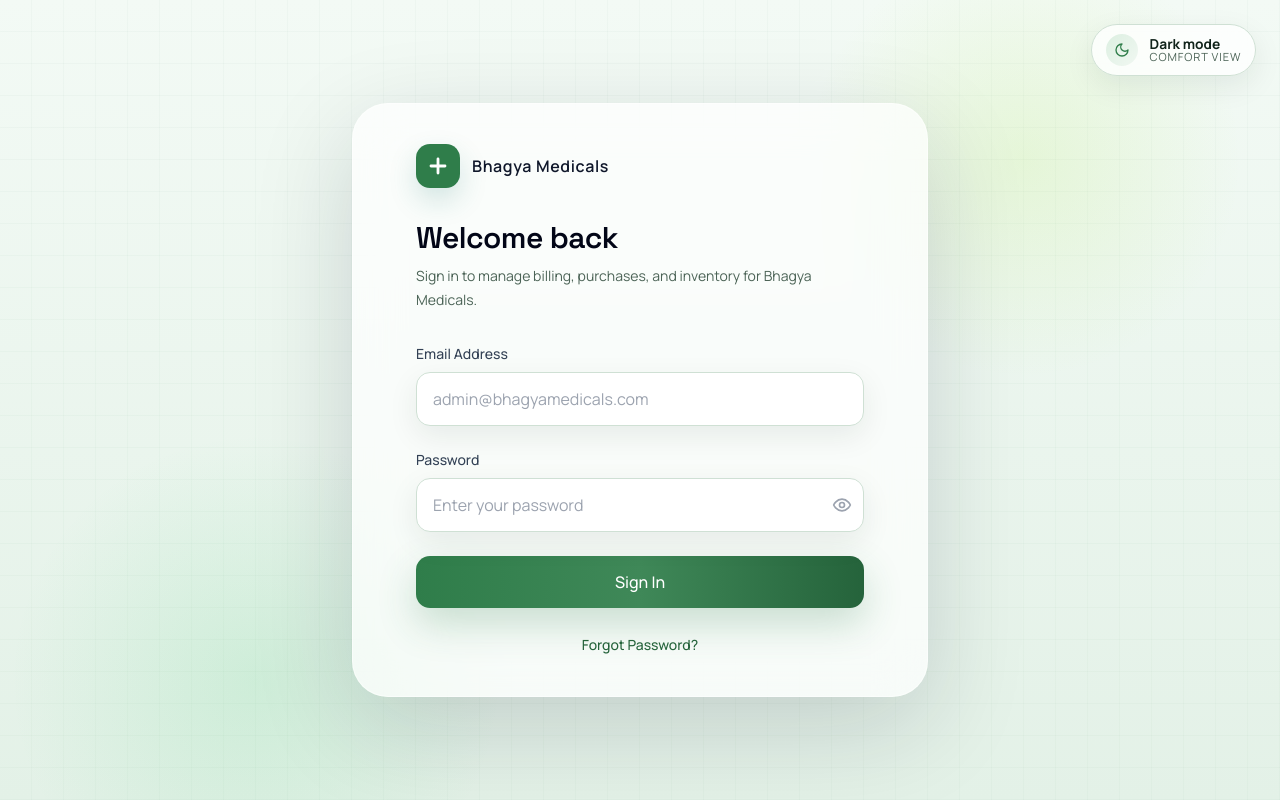
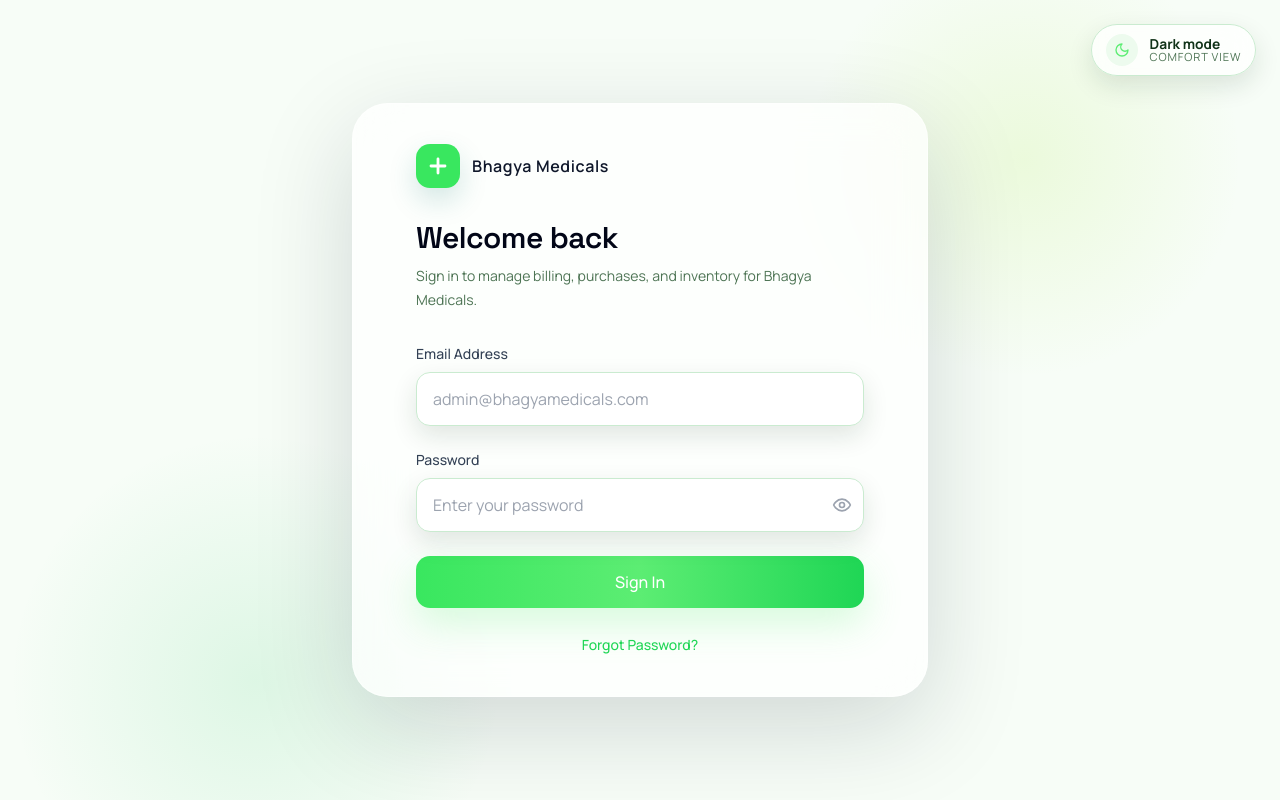
Before and after one commit to Sathwik332004/Internship, a React (Vite) app in the folder frontend/: page /login in a window 1280 px wide. Built offline with nearby package versions, Linux system fonts and the light colour scheme.

Commit message:
Refactor code structure for improved readability and maintainability

```diff
--- a/frontend/src/index.css
+++ b/frontend/src/index.css
@@ -5,69 +5,66 @@
 @tailwind utilities;
 
 :root {
-  --bg: #f3faf5;
-  --bg-soft: #e3f1e7;
+  --bg: #f7fdf7;
+  --bg-soft: #edfbee;
   --surface: #ffffff;
-  --surface-muted: #f6fbf7;
-  --text: #10231a;
-  --text-muted: #4b6356;
-  --border: #cfe0d4;
-  --accent: #2f7d4a;
-  --accent-strong: #25633b;
-  --accent-soft: #dcefe1;
-  --accent-soft-strong: #b9d8c1;
-  --brand-50: #f1f8f2;
-  --brand-100: #dcefe1;
-  --brand-200: #b9d8c1;
-  --brand-300: #8fbea0;
-  --brand-400: #5ea074;
-  --brand-500: #3f8858;
-  --brand-600: #2f7d4a;
-  --brand-700: #25633b;
-  --brand-800: #1f4f31;
-  --brand-900: #183f28;
-  --brand-950: #0d2516;
-  --brand-rgb: 47, 125, 74;
-  --brand-rgb-strong: 37, 99, 59;
-  --shadow-soft: 0 10px 30px rgba(16, 35, 26, 0.08);
+  --surface-muted: #f1fbf2;
+  --text: #103218;
+  --text-muted: #4d7454;
+  --border: #caebd0;
+  --accent: #5ced73;
+  --accent-strong: #39e75f;
+  --accent-soft: #e8fbea;
+  --accent-soft-strong: #abf7b1;
+  --brand-50: #f7fdf7;
+  --brand-100: #edfbee;
+  --brand-200: #dff7e1;
+  --brand-300: #c8f2cc;
+  --brand-400: #abf7b1;
+  --brand-500: #5ced73;
+  --brand-600: #39e75f;
+  --brand-700: #1fd655;
+  --brand-800: #00c04b;
+  --brand-900: #00963d;
+  --brand-950: #006b2f;
+  --brand-rgb: 92, 237, 115;
+  --brand-rgb-strong: 57, 231, 95;
+  --shadow-soft: 0 10px 26px rgba(16, 50, 24, 0.12);
 
   font-family: "Manrope", "Segoe UI", sans-serif;
   line-height: 1.5;
   font-weight: 400;
   color: var(--text);
-  background:
-    radial-gradient(circle at 15% 10%, rgba(47, 125, 74, 0.12), transparent 28%),
-    radial-gradient(circle at 88% 2%, rgba(143, 190, 160, 0.16), transparent 24%),
-    linear-gradient(180deg, var(--bg) 0%, var(--bg-soft) 100%);
+  background: var(--bg);
   color-scheme: light;
 }
 
 :root[data-theme='dark'] {
-  --bg: #08110c;
-  --bg-soft: #0d1a13;
-  --surface: #122019;
-  --surface-muted: #182a21;
-  --text: #edf7f0;
-  --text-muted: #9fb4a6;
-  --border: #274235;
-  --accent: #63c27b;
-  --accent-strong: #84d89a;
-  --accent-soft: #173124;
-  --accent-soft-strong: #214332;
-  --brand-50: #0f1d15;
-  --brand-100: #173124;
-  --brand-200: #214332;
-  --brand-300: #2f5c45;
-  --brand-400: #449760;
-  --brand-500: #54af6d;
-  --brand-600: #63c27b;
-  --brand-700: #84d89a;
-  --brand-800: #a7e7b8;
-  --brand-900: #cff5d8;
-  --brand-950: #ecfff0;
-  --brand-rgb: 99, 194, 123;
-  --brand-rgb-strong: 132, 216, 154;
-  --shadow-soft: 0 18px 36px rgba(0, 0, 0, 0.34);
+  --bg: #111315;
+  --bg-soft: #0d0f12;
+  --surface: #161a1f;
+  --surface-muted: #12161a;
+  --text: #f2f5f7;
+  --text-muted: #b7c1c7;
+  --border: #2a2f36;
+  --accent: #5ced73;
+  --accent-strong: #abf7b1;
+  --accent-soft: #15181c;
+  --accent-soft-strong: #1c2127;
+  --brand-50: #0f1215;
+  --brand-100: #12161a;
+  --brand-200: #161a1f;
+  --brand-300: #1c2127;
+  --brand-400: #242a31;
+  --brand-500: #39e75f;
+  --brand-600: #5ced73;
+  --brand-700: #83f28f;
+  --brand-800: #abf7b1;
+  --brand-900: #c8f2cc;
+  --brand-950: #e3fae5;
+  --brand-rgb: 92, 237, 115;
+  --brand-rgb-strong: 171, 247, 177;
+  --shadow-soft: 0 18px 36px rgba(0, 0, 0, 0.42);
   color-scheme: dark;
 }
 
@@ -96,16 +93,16 @@
 }
 
 ::-webkit-scrollbar-track {
-  background: #edf5ef;
+  background: #e4f7e6;
 }
 
 ::-webkit-scrollbar-thumb {
-  background: #b6ccbc;
+  background: #abf7b1;
   border-radius: 4px;
 }
 
 ::-webkit-scrollbar-thumb:hover {
-  background: #8aa895;
+  background: #83f28f;
 }
 
 /* Print styles */
@@ -223,11 +220,11 @@
 th {
   background-color: var(--surface-muted);
   font-weight: 600;
-  color: #2d4a39;
+  color: #365c3d;
 }
 
 tr:hover {
-  background-color: #eff7f1;
+  background-color: #f0fbf1;
 }
 
 /* Form input focus */
@@ -259,11 +256,7 @@
 }
 
 .medical-grid {
-  background:
-    linear-gradient(transparent 31px, rgba(143, 190, 160, 0.12) 32px),
-    linear-gradient(90deg, transparent 31px, rgba(143, 190, 160, 0.12) 32px),
-    linear-gradient(180deg, var(--bg) 0%, var(--bg-soft) 100%);
-  background-size: 32px 32px, 32px 32px, cover;
+  background: var(--bg);
 }
 
 h1, h2, h3, h4 {
@@ -279,7 +272,7 @@
 :root[data-theme='dark'] .bg-white\/90,
 :root[data-theme='dark'] .bg-white\/80,
 :root[data-theme='dark'] .bg-white\/70 {
-  background-color: rgba(18, 32, 25, 0.9) !important;
+  background-color: #161a1f !important;
 }
 
 :root[data-theme='dark'] .bg-slate-50,
@@ -289,17 +282,17 @@
 
 :root[data-theme='dark'] .bg-slate-100,
 :root[data-theme='dark'] .bg-gray-100 {
-  background-color: #1d3126 !important;
+  background-color: #12161a !important;
 }
 
 :root[data-theme='dark'] .bg-slate-900,
 :root[data-theme='dark'] .bg-slate-950 {
-  background-color: #09120d !important;
+  background-color: #0d0f12 !important;
 }
 
 :root[data-theme='dark'] .bg-black\/50,
 :root[data-theme='dark'] .bg-slate-950\/55 {
-  background-color: rgba(2, 8, 5, 0.72) !important;
+  background-color: rgba(13, 15, 18, 0.72) !important;
 }
 
 .border-gray-200,
@@ -309,7 +302,7 @@
 
 :root[data-theme='dark'] .border-gray-300,
 :root[data-theme='dark'] .border-slate-300 {
-  border-color: #355645 !important;
+  border-color: #31363d !important;
 }
 
 :root[data-theme='dark'] .border-white\/50,
@@ -317,7 +310,7 @@
 :root[data-theme='dark'] .border-white\/40,
 :root[data-theme='dark'] .border-white\/15,
 :root[data-theme='dark'] .border-white\/10 {
-  border-color: rgba(132, 216, 154, 0.16) !important;
+  border-color: rgba(242, 245, 247, 0.14) !important;
 }
 
 .text-gray-600,
@@ -335,7 +328,7 @@
 
 :root[data-theme='dark'] .text-gray-700,
 :root[data-theme='dark'] .text-slate-700 {
-  color: #c6d8cb !important;
+  color: #e8edf0 !important;
 }
 
 :root[data-theme='dark'] .text-gray-600,
@@ -348,7 +341,7 @@
 }
 
 :root[data-theme='dark'] .text-white {
-  color: #f5fcf7 !important;
+  color: #f2f5f7 !important;
 }
 
 .shadow-sm,
@@ -367,19 +360,19 @@
 :root[data-theme='dark'] .hover\:bg-gray-50:hover,
 :root[data-theme='dark'] .hover\:bg-slate-100:hover,
 :root[data-theme='dark'] .hover\:bg-gray-100:hover {
-  background-color: #1d3126 !important;
+  background-color: #1c2127 !important;
 }
 
 :root[data-theme='dark'] .hover\:text-gray-600:hover,
 :root[data-theme='dark'] .hover\:text-slate-600:hover,
 :root[data-theme='dark'] .hover\:text-gray-700:hover,
 :root[data-theme='dark'] .hover\:text-slate-700:hover {
-  color: #dbeade !important;
+  color: #f2f5f7 !important;
 }
 
 :root[data-theme='dark'] .placeholder\:text-slate-400::placeholder,
 :root[data-theme='dark'] .placeholder\:text-gray-400::placeholder {
-  color: #7d9386 !important;
+  color: #9aa6ad !important;
 }
 
 .bg-emerald-600 {
@@ -488,7 +481,7 @@
 .text-cyan-50,
 .text-cyan-50\/90,
 .text-cyan-100\/90 {
-  color: rgba(241, 248, 242, 0.9) !important;
+  color: rgba(244, 247, 223, 0.92) !important;
 }
 
 .text-teal-700\/85 {
@@ -659,7 +652,7 @@
 .from-cyan-700,
 .from-amber-600 {
   --tw-gradient-from: var(--brand-600) var(--tw-gradient-from-position) !important;
-  --tw-gradient-to: rgb(47 125 74 / 0) var(--tw-gradient-to-position) !important;
+  --tw-gradient-to: rgba(var(--brand-rgb), 0) var(--tw-gradient-to-position) !important;
   --tw-gradient-stops: var(--tw-gradient-from), var(--tw-gradient-to) !important;
 }
 
@@ -692,11 +685,11 @@
 :root[data-theme='dark'] th,
 :root[data-theme='dark'] .bg-gray-50,
 :root[data-theme='dark'] .bg-slate-50 {
-  color: #c6d8cb !important;
+  color: #e8edf0 !important;
 }
 
 :root[data-theme='dark'] tr:hover {
-  background-color: rgba(99, 194, 123, 0.08);
+  background-color: rgba(var(--brand-rgb), 0.12);
 }
 
 :root[data-theme='dark'] input,
@@ -708,11 +701,11 @@
 
 :root[data-theme='dark'] input::placeholder,
 :root[data-theme='dark'] textarea::placeholder {
-  color: #7d9386;
+  color: #9aa6ad;
 }
 
 :root[data-theme='dark'] .glass-panel {
-  background: rgba(18, 32, 25, 0.86);
+  background: rgba(22, 26, 31, 0.86);
 }
 
 :root[data-theme='dark'] .premium-card {
@@ -753,7 +746,7 @@
   width: 2rem;
   height: 2rem;
   border-radius: 999px;
-  background: linear-gradient(135deg, var(--brand-100), var(--brand-50));
+  background: var(--brand-100);
   color: var(--accent);
   flex-shrink: 0;
 }
@@ -778,24 +771,24 @@
 }
 
 :root[data-theme='dark'] .theme-toggle {
-  background: rgba(18, 32, 25, 0.88);
+  background: #161a1f;
 }
 
 :root[data-theme='dark'] .theme-toggle:hover {
-  background: rgba(23, 49, 36, 0.96);
+  background: #1c2127;
 }
 
 :root[data-theme='dark'] .theme-toggle-icon {
-  background: linear-gradient(135deg, rgba(99, 194, 123, 0.18), rgba(132, 216, 154, 0.08));
+  background: rgba(124, 157, 57, 0.24);
   color: var(--accent-strong);
 }
 
 :root[data-theme='dark'] .bg-\[radial-gradient\(circle_at_top_left\,_rgba\(34\,197\,94\,0\.18\)\,_transparent_24\%\)\,linear-gradient\(135deg\,_\#fbfcf8\,_\#f2f7ee_55\%\,_\#f3efe6\)\] {
-  background: radial-gradient(circle at top left, rgba(99, 194, 123, 0.14), transparent 24%), linear-gradient(135deg, #08110c, #0d1a13 55%, #132319) !important;
+  background: #111315 !important;
 }
 
 :root[data-theme='dark'] .bg-\[radial-gradient\(circle_at_80\%_20\%\,rgba\(163\,230\,53\,0\.14\)\,transparent_18\%\)\,radial-gradient\(circle_at_20\%_85\%\,rgba\(34\,197\,94\,0\.12\)\,transparent_20\%\)\] {
-  background: radial-gradient(circle at 80% 20%, rgba(132, 216, 154, 0.12), transparent 18%), radial-gradient(circle at 20% 85%, rgba(99, 194, 123, 0.1), transparent 20%) !important;
+  background: #111315 !important;
 }
 
 /* Purchase Entry Table - Fixed Column Widths for ERP Grid - Marg ERP Style */
--- a/frontend/src/pages/Dashboard.jsx
+++ b/frontend/src/pages/Dashboard.jsx
@@ -25,7 +25,7 @@
 import api from '../services/api';
 import { useAuth } from '../context/AuthContext';
 
-const PAYMENT_MODE_COLORS = ['#2563eb', '#14b8a6', '#f97316', '#8b5cf6', '#64748b'];
+const PAYMENT_MODE_COLORS = ['#C8F2CC', '#ABF7B1', '#83F28F', '#5CED73', '#39E75F'];
 
 const getResponseData = (result, fallback) => (
   result.status === 'fulfilled' ? (result.value?.data?.data ?? fallback) : fallback
@@ -609,7 +609,7 @@
                   <XAxis dataKey="day" />
                   <YAxis tickFormatter={(value) => `Rs ${value}`} domain={[0, chartSalesMax || 1]} />
                   <Tooltip formatter={(value) => formatCurrency(Number(value || 0))} />
-                  <Bar dataKey="sales" fill="#2563eb" radius={[8, 8, 0, 0]} />
+                  <Bar dataKey="sales" fill="#5CED73" radius={[8, 8, 0, 0]} />
                 </BarChart>
               </ResponsiveContainer>
             </div>
--- a/frontend/tailwind.config.js
+++ b/frontend/tailwind.config.js
@@ -8,16 +8,16 @@
     extend: {
       colors: {
         primary: {
-          50: '#f1f8f2',
-          100: '#dcefe1',
-          200: '#b9d8c1',
-          300: '#8fbea0',
-          400: '#5ea074',
-          500: '#3f8858',
-          600: '#2f7d4a',
-          700: '#25633b',
-          800: '#1f4f31',
-          900: '#183f28',
+          50: '#f7fdf7',
+          100: '#edfbee',
+          200: '#dff7e1',
+          300: '#c8f2cc',
+          400: '#abf7b1',
+          500: '#5ced73',
+          600: '#39e75f',
+          700: '#1fd655',
+          800: '#00c04b',
+          900: '#00963d',
         }
       }
     },
```
Also changed, not shown: frontend/src/components/Layout.jsx (+9 -9 lines), 5 other files (tests, documents, lock files or other folders).
